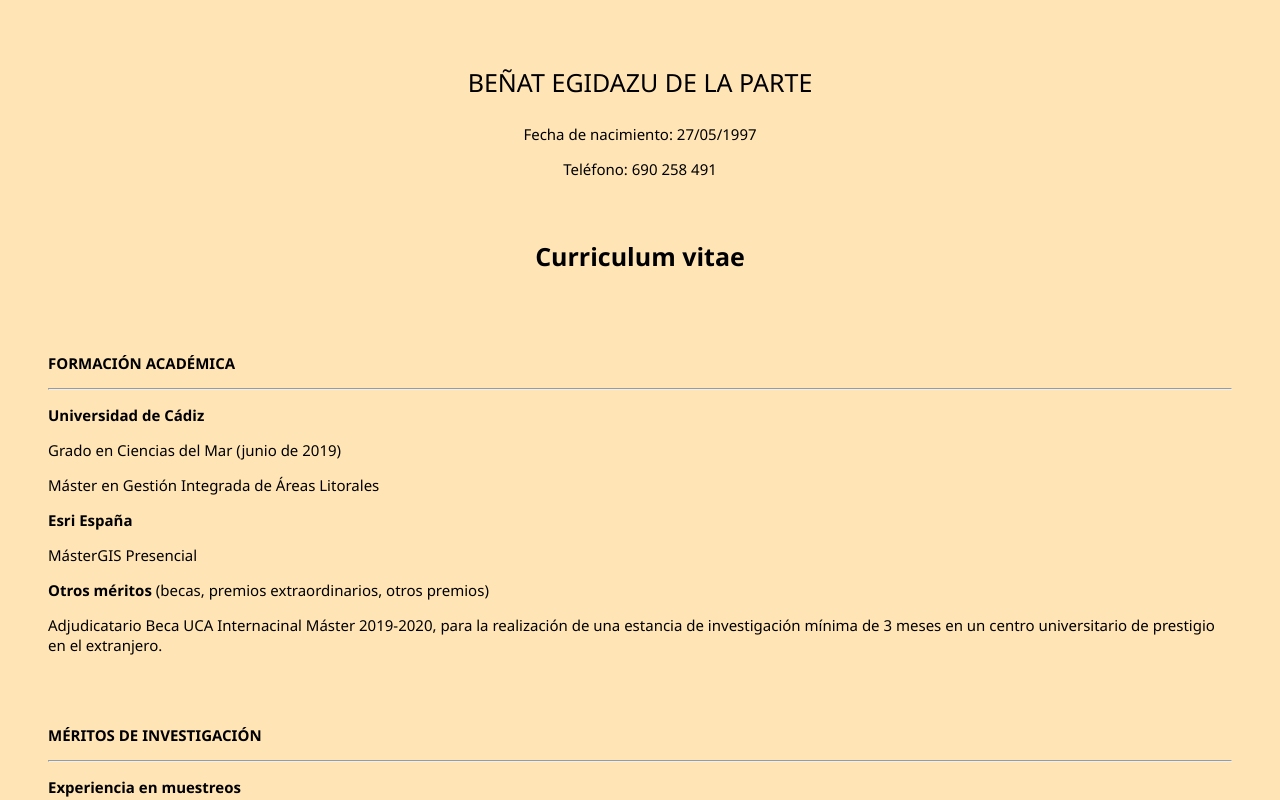
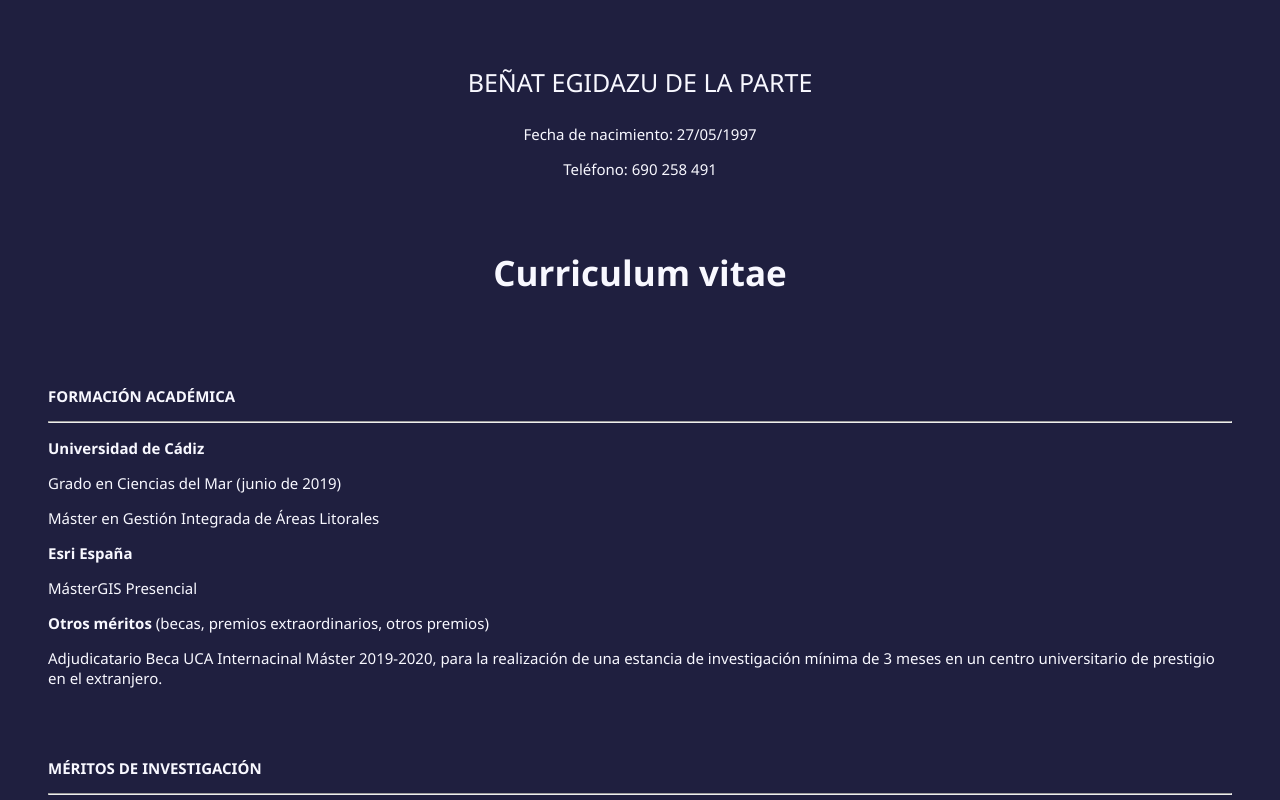
Before and after one commit to benategidazu/Curriculum-Vitae, a plain HTML site: page Curriculum.html in a window 1280 px wide. Shown: the top 800 px of the page. Drawn offline with Linux system fonts and the light colour scheme.

Commit message:
Update Curriculum.css

```diff
--- a/Curriculum.css
+++ b/Curriculum.css
@@ -6,7 +6,9 @@ body {
     font-family: 'Segoe UI', Tahoma, Geneva, Verdana, sans-serif;
     font-size: 15px;
     background-repeat: no-repeat;
-    background-color: moccasin;
+    background-color: rgb(31, 31, 63);
+    color: ghostwhite;
+
 
 }
 
@@ -19,7 +21,7 @@ body {
 }
 
 #curriculum {
-    font-size: 25px;
+    font-size: 35px;
 }
 
 
```
